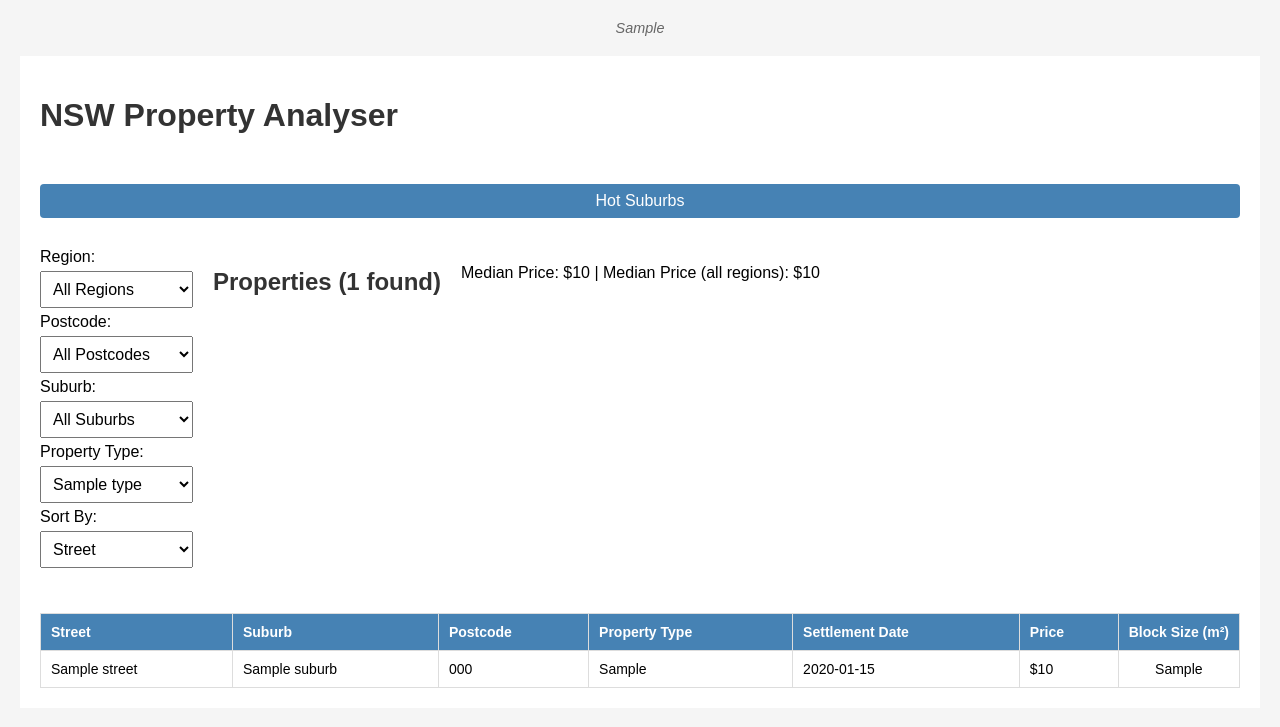
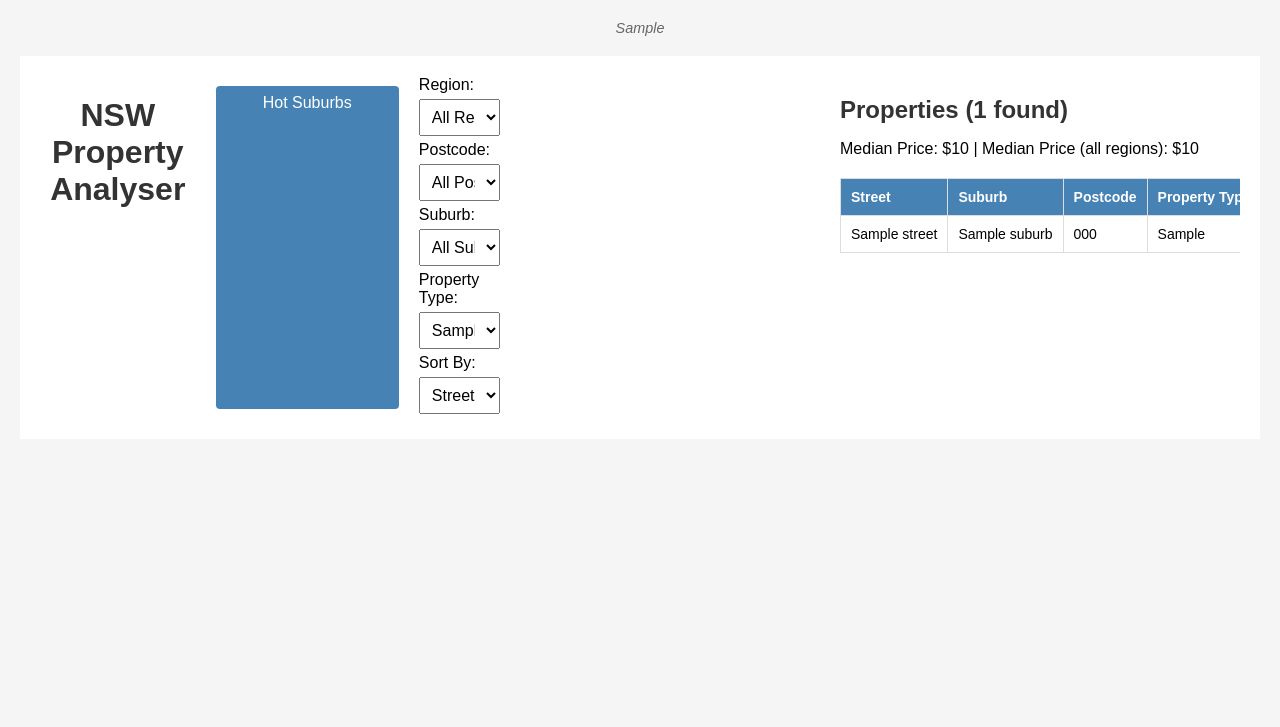
Before and after one commit to hankvos/HanksPortfolio, a Flask app: template templates/index.html in a window 1280 px wide. Shown: the top 727 px of the page. Run offline with Flask 3, Linux system fonts and the light colour scheme; the template is opened without the code that fills it: most values are stand-ins (such as "Sample title", 1, 10 or a date in 2020); parts of the project's set-up code (start-up, migrations or seed data) failed here and were passed over.

Commit message:
Fix layout with heatmap left, chart and properties right

```diff
--- a/static/style.css
+++ b/static/style.css
@@ -19,26 +19,32 @@ body {
     padding: 20px;
     background: white;
     display: flex;
-    flex-wrap: wrap;
+    flex-wrap: nowrap; /* Side-by-side columns */
     gap: 20px;
-    overflow-x: auto; /* Prevent horizontal overflow */
+    overflow-x: auto;
 }
 
 .left-column {
     flex: 1;
     min-width: 300px;
     max-width: 400px;
+    display: flex;
+    flex-direction: column;
 }
 
 .right-column {
     flex: 2;
     min-width: 400px;
+    display: flex;
+    flex-direction: column; /* Stack chart and properties vertically */
+    gap: 20px;
 }
 
 h1 {
     color: #333;
     text-align: center;
     margin-bottom: 20px;
+    width: 100%; /* Ensure header spans full width */
 }
 
 h2 {
@@ -99,24 +104,24 @@ button {
 
 .properties-container {
     width: 100%;
-    overflow-x: auto; /* Scrollable properties table */
+    overflow-x: auto;
 }
 
-table {
+table.property-table {
     border-collapse: collapse;
     width: 100%;
     margin-top: 20px;
-    font-size: 14px; /* Smaller default font for tables */
+    font-size: 14px;
 }
 
 th, td {
     padding: 10px;
     border: 1px solid #ddd;
     text-align: left;
-    white-space: nowrap; /* Prevent premature wrapping */
+    white-space: nowrap;
     overflow: hidden;
-    text-overflow: ellipsis; /* Truncate long text */
-    max-width: 200px; /* Cap column width */
+    text-overflow: ellipsis;
+    max-width: 200px;
 }
 
 th {
--- a/templates/index.html
+++ b/templates/index.html
@@ -3,7 +3,7 @@
 <head>
     <meta charset="UTF-8">
     <title>NSW Property Analyser</title>
-    <link rel="stylesheet" href="{{ url_for('static', filename='style.css', v='1.3') }}">
+    <link rel="stylesheet" href="{{ url_for('static', filename='style.css', v='1.4') }}">
     <script>
         function updateDropdowns() {
             document.getElementById("search-form").submit();
@@ -55,18 +55,25 @@
             </select>
         </form>
 
+        <div class="left-column">
             {% if heatmap_path %}
             <h2>Property Heatmap</h2>
-        <iframe src="{{ url_for('static', filename='heatmap.html') }}" width="100%" height="500"></iframe>
+            <iframe src="{{ url_for('static', filename='heatmap.html') }}" title="Property Heatmap"></iframe>
+            {% endif %}
+        </div>
+
+        <div class="right-column">
+            {% if region_median_chart_path %}
+            <div class="chart-container">
+                <h2>Median Price Chart</h2>
+                <img src="{{ url_for('static', filename='region_median_chart.png') }}?{{ 'now'|datetime|timestamp }}" class="region-chart" alt="Region Median Chart">
+            </div>
             {% endif %}
 
-        {% if region_median_chart_path %}
-        <h2>Median Price Chart</h2>
-        <img src="{{ url_for('static', filename='region_median_chart.png') }}" alt="Region Median Chart">
-        {% endif %}
-
+            <div class="properties-container">
                 <h2>Properties ({{ properties|length }} found)</h2>
                 <p>Median Price: {{ median_price | currency }} | Median Price (all regions): {{ median_all_regions | currency }}</p>
+                {% if properties %}
                 <table class="property-table">
                     <tr>
                         <th>Street</th>
@@ -89,6 +96,11 @@
                     </tr>
                     {% endfor %}
                 </table>
+                {% else %}
+                <p>No properties found.</p>
+                {% endif %}
+            </div>
+        </div>
     </div>
 </body>
 </html>
```
Also changed, not shown: other parts of static/style.css (+10 -21 lines). Lines whose indentation alone changed are shown as unchanged.
